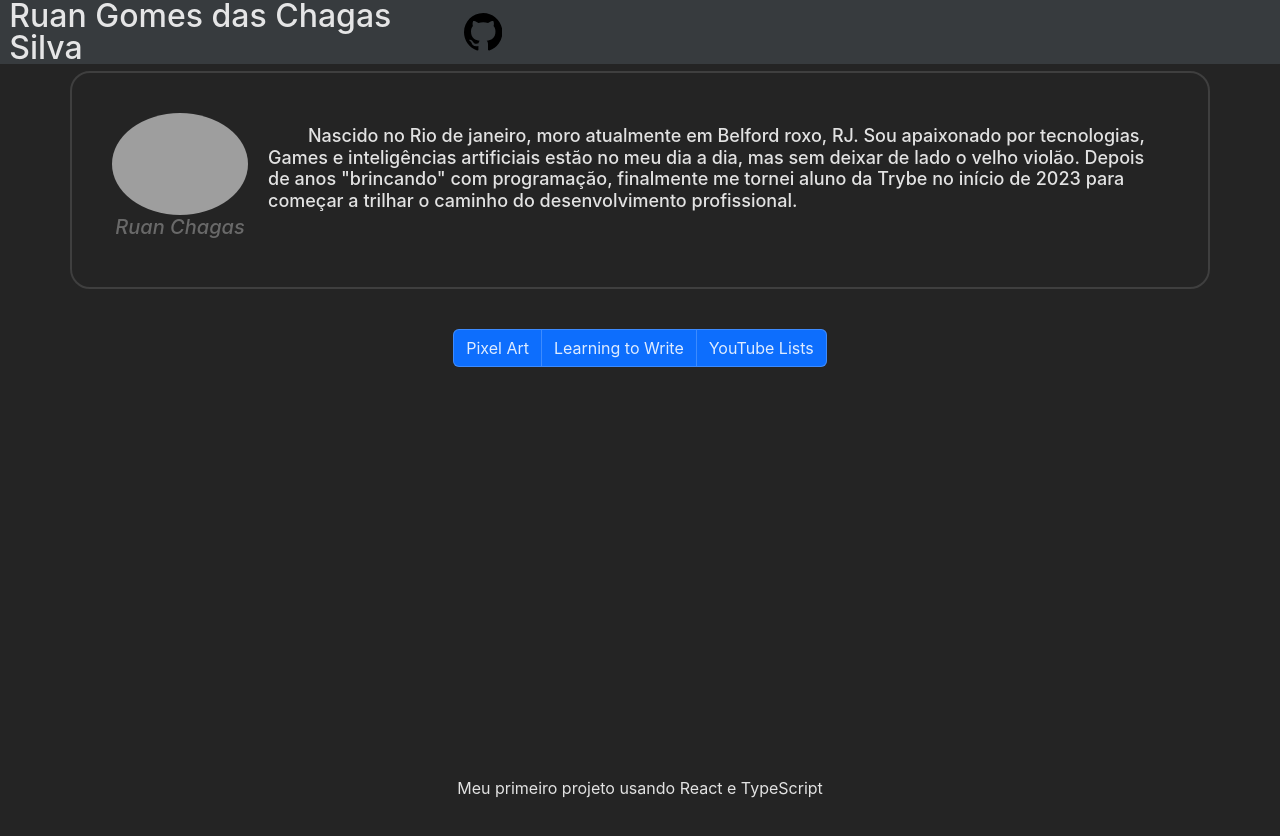
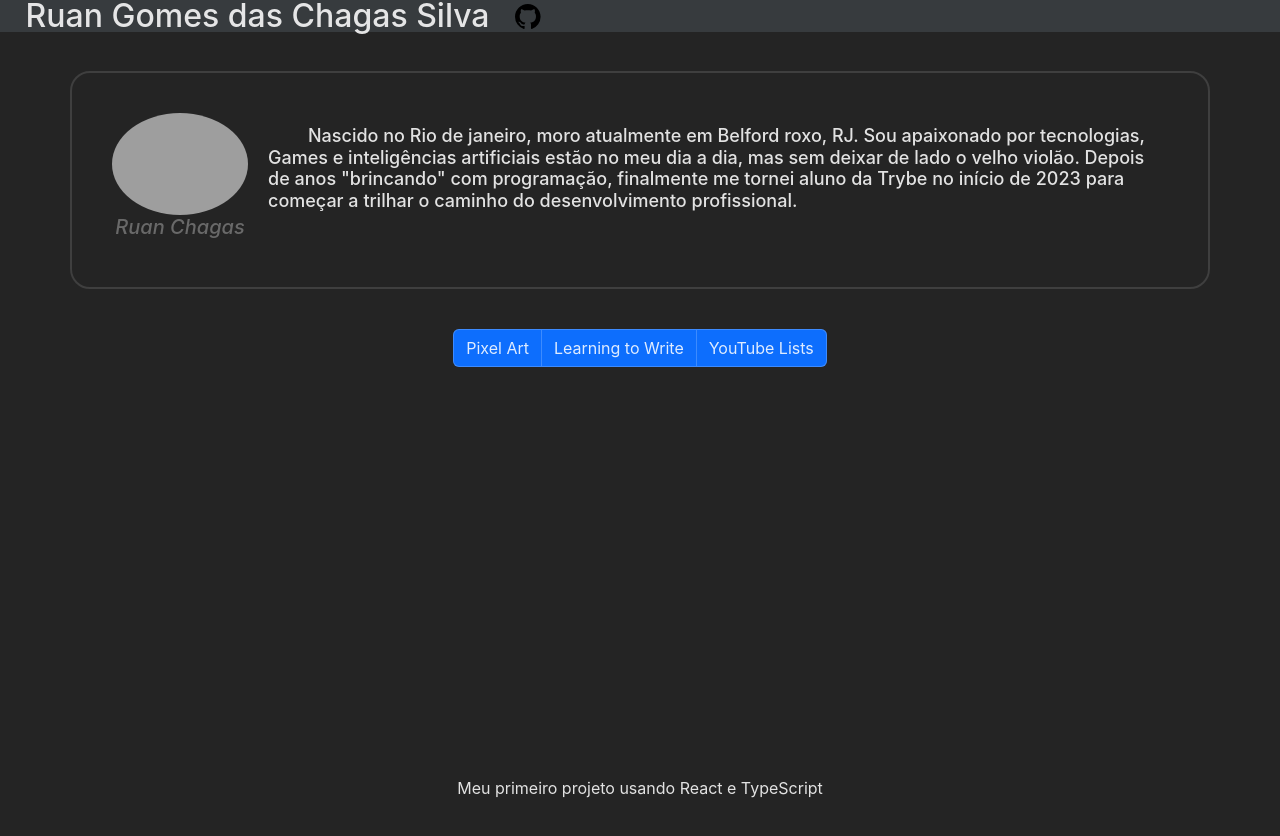
Before and after one commit to RuanChagas95/portifolio, a React (Vite) app: page /projects/1 in a window 1280 px wide. Shown: the top 836 px of the page. Built offline with nearby package versions, Linux system fonts and the light colour scheme; grey boxes are pictures that could not be loaded.

Commit message:
style header

```diff
--- a/src/components/Header/Header.css
+++ b/src/components/Header/Header.css
@@ -11,19 +11,15 @@ header {
 svg {
   min-height: 20px;
   min-width: 20px;
-  height:3vw;
-  width: 3vw;
+  height: 2vw;
+  width: 2vw;
   vertical-align: middle;
   color: #000;
 }
 
-h1 {
+#name {
   margin: 0 2%;
   font-size: calc(max(2.5vw, 20px));
   min-width: 32px;
   line-height: 100%;
 }
-a {
-  all: unset;
-  cursor: pointer;
-}
--- a/src/components/Header/Header.tsx
+++ b/src/components/Header/Header.tsx
@@ -5,9 +5,11 @@ function Header() {
     const path =  <path d="M8 0c4.42 0 8 3.58 8 8a8.013 8.013 0 0 1-5.45 7.59c-.4.08-.55-.17-.55-.38 0-.27.01-1.13.01-2.2 0-.75-.25-1.23-.54-1.48 1.78-.2 3.65-.88 3.65-3.95 0-.88-.31-1.59-.82-2.15.08-.2.36-1.02-.08-2.12 0 0-.67-.22-2.2.82-.64-.18-1.32-.27-2-.27-.68 0-1.36.09-2 .27-1.53-1.03-2.2-.82-2.2-.82-.44 1.1-.16 1.92-.08 2.12-.51.56-.82 1.28-.82 2.15 0 3.06 1.86 3.75 3.64 3.95-.23.2-.44.55-.51 1.07-.46.21-1.61.55-2.33-.66-.15-.24-.6-.83-1.23-.82-.67.01-.27.38.01.53.34.19.73.9.82 1.13.16.45.68 1.31 2.69.94 0 .67.01 1.3.01 1.49 0 .21-.15.45-.55.38A7.995 7.995 0 0 1 0 8c0-4.42 3.58-8 8-8Z"></path>
 
     return <header>
+        <h1 id='name'>
         <Link to='/'>
-        <h1>Ruan Gomes das Chagas Silva</h1>
+            Ruan Gomes das Chagas Silva
         </Link>
+            </h1>
         <a href="https://github.com/RuanChagas95" target="_blank">
         <svg xmlns="http://www.w3.org/2000/svg"  viewBox="0 0 16 16">
             { path}
--- a/src/index.css
+++ b/src/index.css
@@ -34,3 +34,7 @@ footer {
   position: fixed;
   bottom: 0;
 }
+a {
+  all: unset;
+  cursor: pointer;
+}
```
